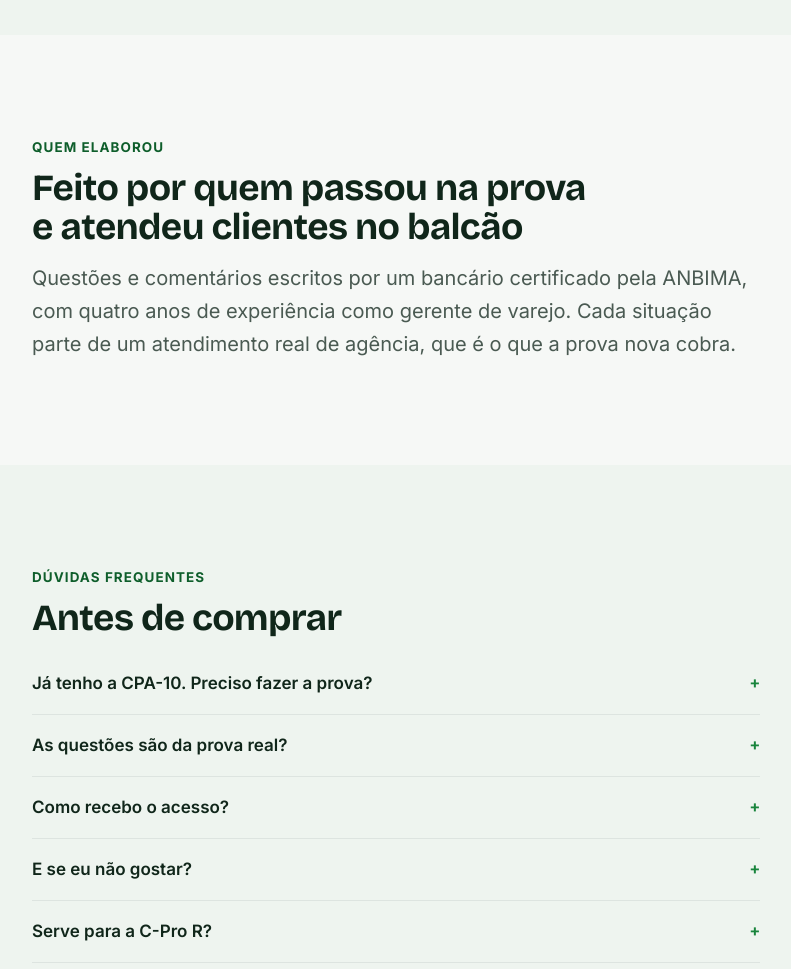
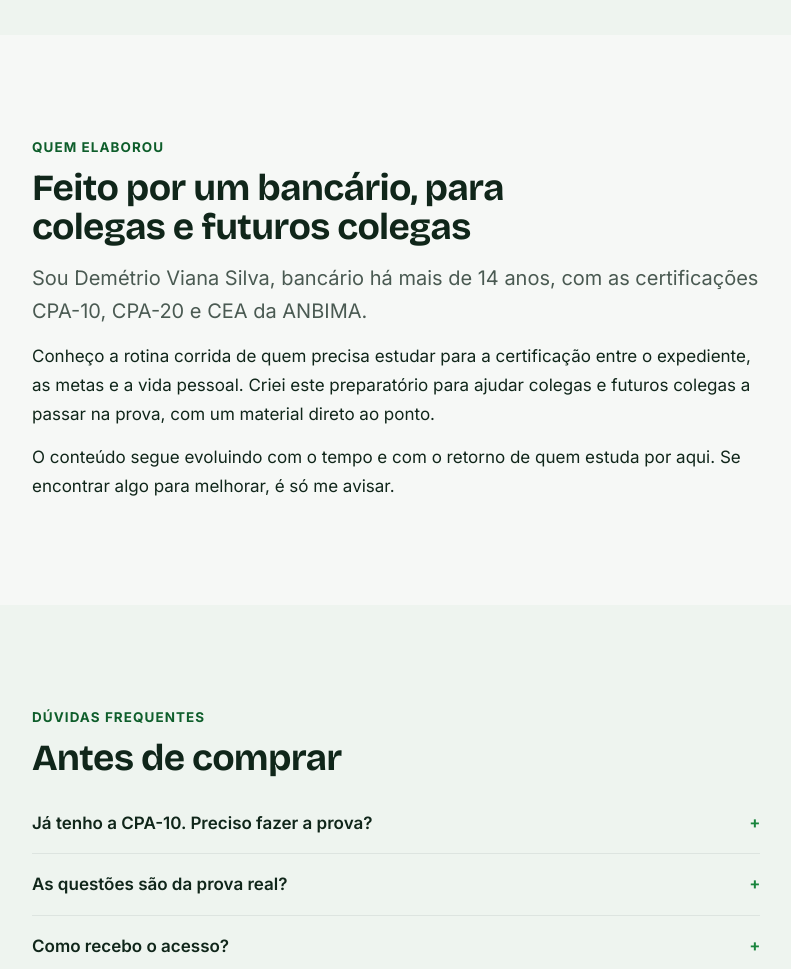
Before and after one commit to DemetrioVianaSilva/investirclaro, a plain HTML site: page certificacoes/cpa/index.html in a window 1280 px wide. Shown: the part 3100-4069 px from the top of the page, without its empty margins (244-1035 px from the left). Drawn offline with Linux system fonts and the light colour scheme.

Commit message:
Seção Quem elaborou: bancário há mais de 14 anos, CPA-10, CPA-20 e CEA
Co-Authored-By: Claude Opus 5.5 <noreply@anthropic.com>
Claude-Session: https://claude.ai/code/session_013fjpba7kSoEv45s7NxinQE

```diff
--- a/certificacoes/cpa/index.html
+++ b/certificacoes/cpa/index.html
@@ -53,8 +53,10 @@
     <p class="aviso">Acesso liberado logo após a confirmação do pagamento.</p>
     <p class="muted" style="font-size:.9rem">Garantia de 7 dias pela Hotmart: se não gostar, pede o reembolso sem precisar justificar.</p></div>
 </div></div></section>
-<section class="secao"><div class="wrap narrow pilha"><p class="eyebrow">Quem elaborou</p><h2>Feito por quem passou na prova e atendeu clientes no balcão</h2>
-  <p class="lead">Questões e comentários escritos por um bancário certificado pela ANBIMA, com quatro anos de experiência como gerente de varejo. Cada situação parte de um atendimento real de agência, que é o que a prova nova cobra.</p></div></section>
+<section class="secao"><div class="wrap narrow pilha"><p class="eyebrow">Quem elaborou</p><h2>Feito por um bancário, para colegas e futuros colegas</h2>
+  <p class="lead">Sou Demétrio Viana Silva, bancário há mais de 14 anos, com as certificações CPA-10, CPA-20 e CEA da ANBIMA.</p>
+  <p>Conheço a rotina corrida de quem precisa estudar para a certificação entre o expediente, as metas e a vida pessoal. Criei este preparatório para ajudar colegas e futuros colegas a passar na prova, com um material direto ao ponto.</p>
+  <p>O conteúdo segue evoluindo com o tempo e com o retorno de quem estuda por aqui. Se encontrar algo para melhorar, é só me avisar.</p></div></section>
 <section class="secao secao-alt" id="duvidas"><div class="wrap narrow pilha"><p class="eyebrow">Dúvidas frequentes</p><h2>Antes de comprar</h2><div><details><summary>Já tenho a CPA-10. Preciso fazer a prova?</summary><p>Não. Quem tem a CPA-10 ativa pode migrar para a nova CPA pelas microcertificações do ANBIMA Edu até 31 de dezembro de 2026, sem nova prova. O preparatório é para quem vai fazer o exame.</p></details><details><summary>As questões são da prova real?</summary><p>Não. A ANBIMA não divulga as questões do exame. Todas as questões do Investir Claro são originais, escritas a partir do programa detalhado oficial, em múltipla escolha com situações de atendimento e em árvores de diálogo, os dois formatos que a CPA usa.</p></details><details><summary>Como recebo o acesso?</summary><p>Logo após a aprovação do pagamento. A Hotmart envia o acesso por e-mail e, na área de membros, um botão leva à área do aluno do Investir Claro, onde você entra só com o e-mail da compra, sem senha.</p></details><details><summary>E se eu não gostar?</summary><p>Você tem 7 dias de garantia pela Hotmart. Se pedir o reembolso nesse prazo, recebe 100% do valor, sem precisar justificar.</p></details><details><summary>Serve para a C-Pro R?</summary><p>Não. A C-Pro R tem conteúdo e formato diferentes e um preparatório próprio. <a href="../cpro-r/">Ver o preparatório C-Pro R</a>.</p></details></div>
   <div class="acoes" style="margin-top:20px"><a class="btn" href="simulado.html">Testar meu nível de graça</a></div></div></section>
 </main>
```
Also changed, not shown: certificacoes/cpro-r/index.html (+4 -2 lines), ferramentas/planilha-controle-financeiro.html (+1 -1 lines), index.html (+1 -1 lines).
